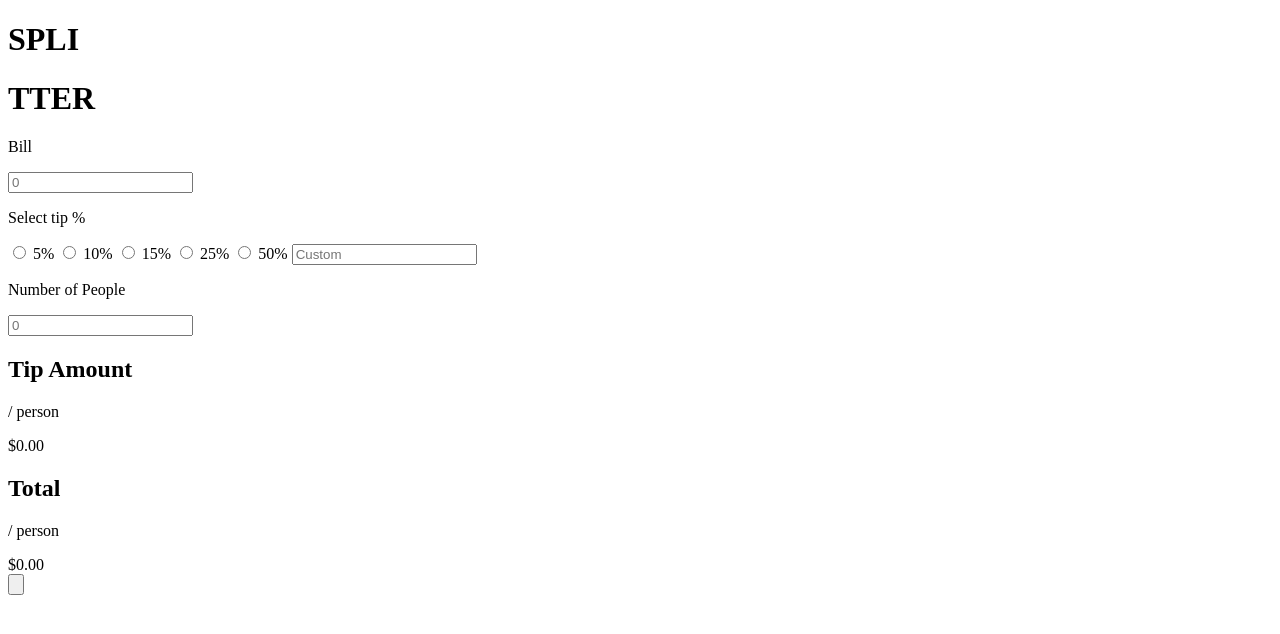
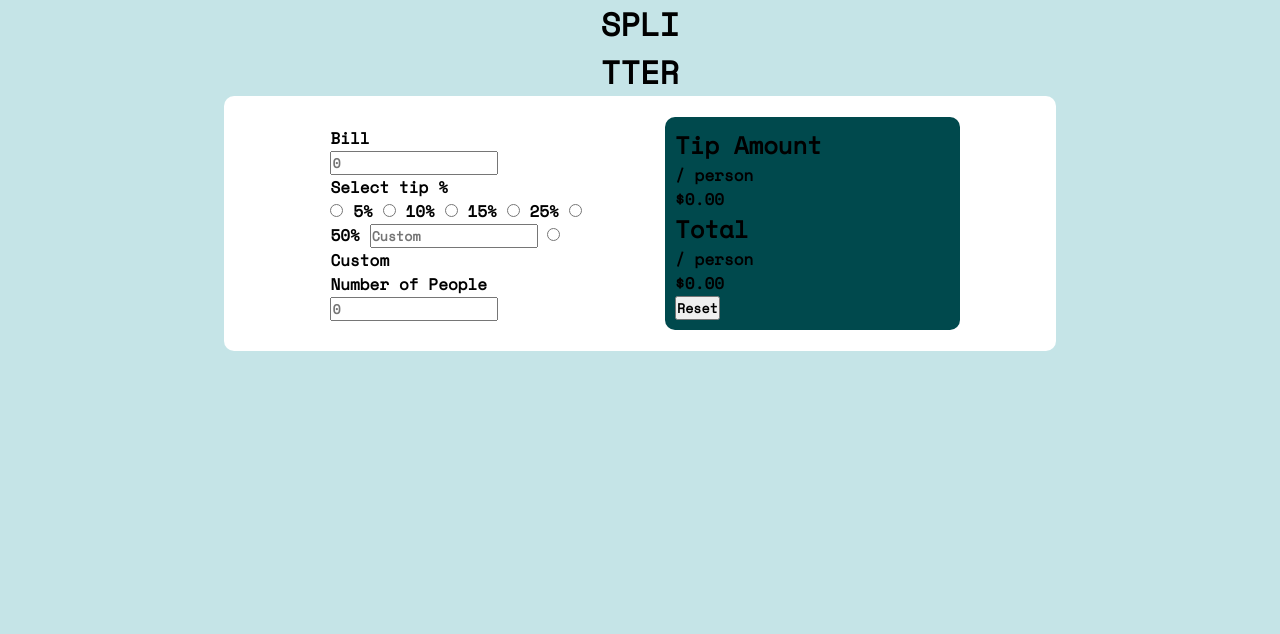
Before and after one commit to juanlunaa/juanlunaa.github.io, a plain HTML site: page src/index.html in a window 1280 px wide. Drawn offline with nearby package versions, Linux system fonts and the light colour scheme.

Commit message:
Se actualizo el archivo html y se creo el archivo css

```diff
--- a/src/index.html
+++ b/src/index.html
@@ -5,6 +5,7 @@
     <meta http-equiv="X-UA-Compatible" content="IE=edge">
     <meta name="viewport" content="width=device-width, initial-scale=1.0">
     <link rel="icon" href="/js-html-css/tip-calculator-app-main/images/favicon-32x32.png">
+    <link rel="stylesheet" href="style.css">
     <title>Document</title>
 </head>
 <body>
@@ -36,6 +37,9 @@
 
             <input type="number" placeholder="Custom">
 
+            <input id="custom" type="radio" name="discount">
+            <label for="custom">Custom</label>
+
             <p>Number of People</p>
             <input type="number" placeholder="0">
 
@@ -59,7 +63,7 @@
                 <span id="total">$0.00</span>
             </div>
 
-            <input type="button" id="reset-card">
+            <button id="reset-calculator">Reset</button>
         </div>
     </div>
 
--- a/src/style.css
+++ b/src/style.css
@@ -0,0 +1,43 @@
+@import url('https://fonts.googleapis.com/css2?family=Space+Mono&display=swap');
+
+*{
+    font-family: 'Space Mono', monospace;
+    font-weight: 700;
+    margin: 0;
+    padding: 0;
+}
+
+body{
+    background-color: hsl(185, 41%, 84%);
+}
+
+.title{
+    text-align: center;
+}
+
+.card{
+    width: 65%;
+    background-color: hsl(0, 0%, 100%);
+    display: flex;
+    flex-direction: row;
+    align-items: center;
+    justify-content: center;
+    gap: 10px;
+    margin: 0 auto;
+    border-radius: 10px;
+}
+
+.left-card{
+    margin: 20px;
+    width: 33%;
+    background-color: hsl(0, 0%, 100%);
+    padding: 10px;
+}
+
+.right-card{
+    margin: 20px;
+    width: 33%;
+    background-color: hsl(183, 100%, 15%);
+    padding: 10px;
+    border-radius: 10px;
+}
```
